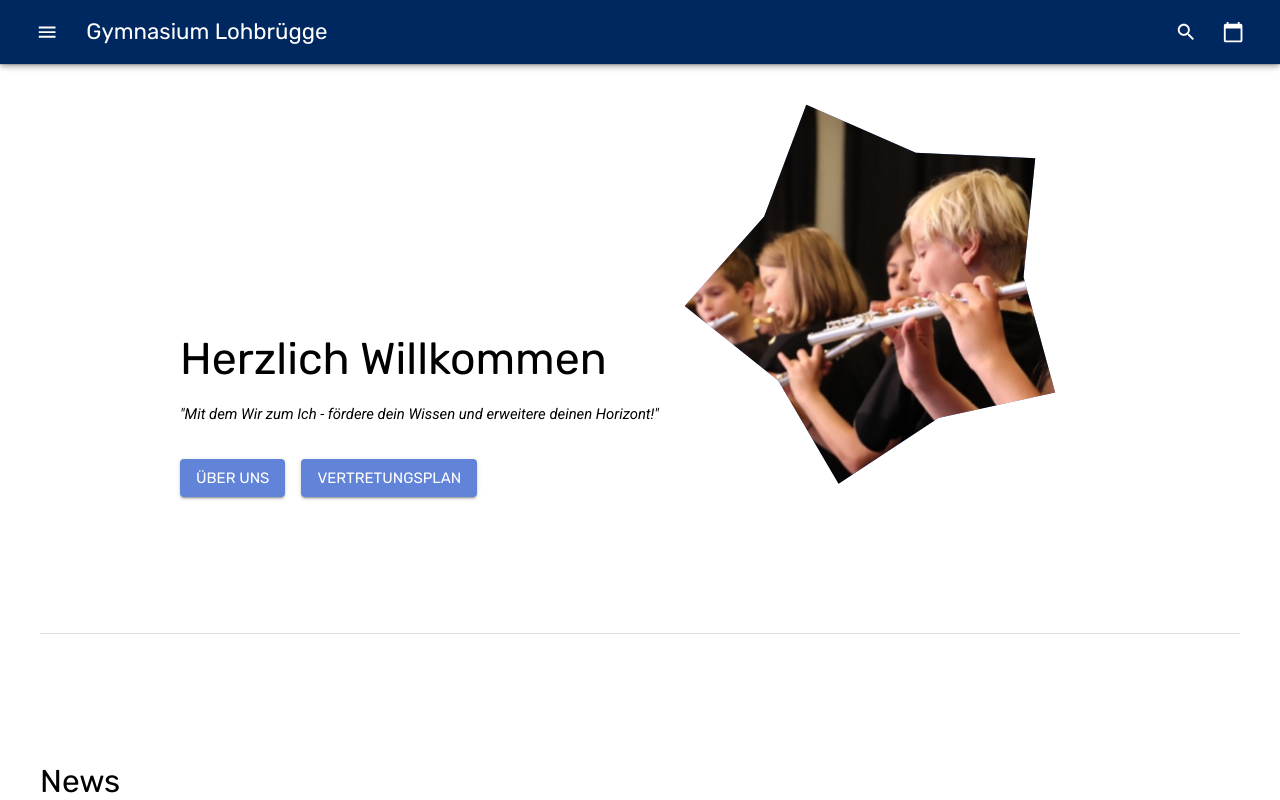
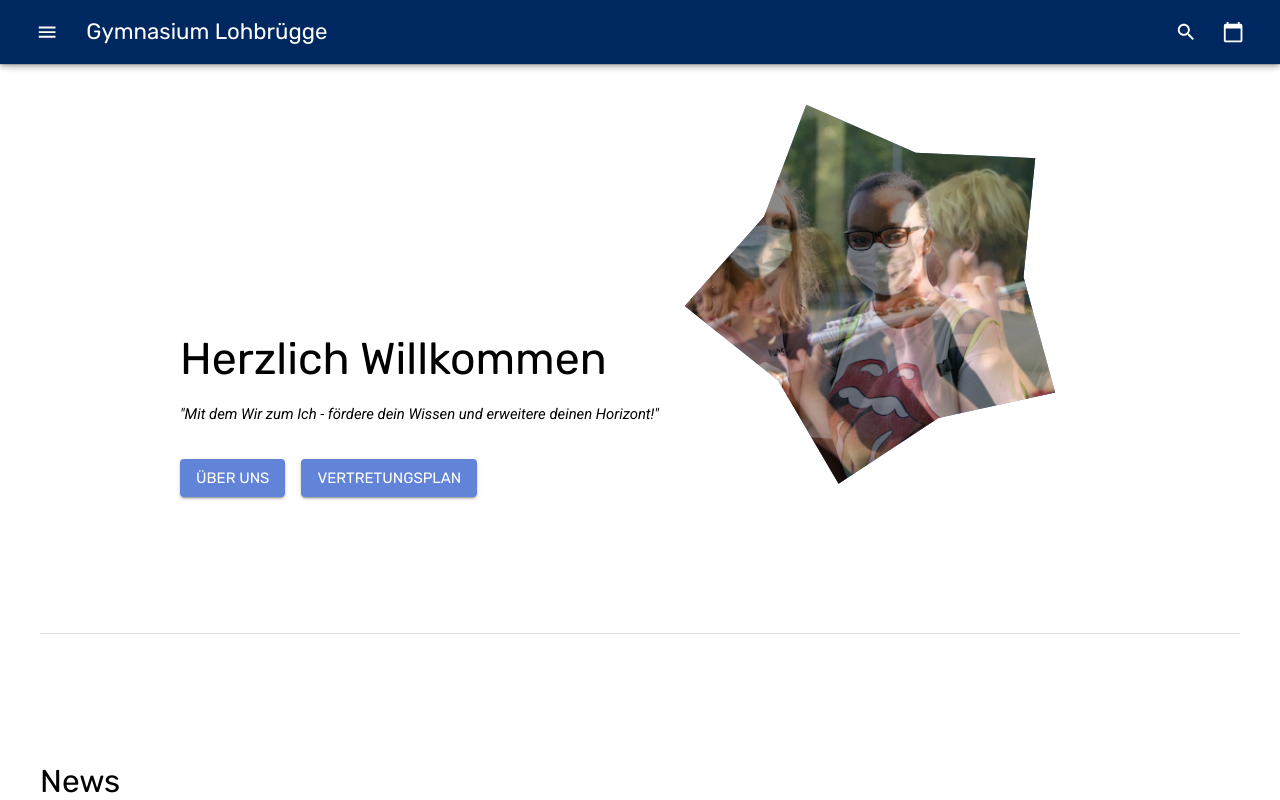
Before and after one commit to nicholas-roether/gyloh-preview, a React (Create React App) app: page / in a window 1280 px wide. Shown: the top 800 px of the page. Built offline with nearby package versions, Linux system fonts and the light colour scheme.

Commit message:
Fix Star transitions

```diff
--- a/src/home/Star.tsx
+++ b/src/home/Star.tsx
@@ -1,8 +1,10 @@
 import React from "react";
-import { Transition } from "react-transition-group";
+import { CSSTransition } from "react-transition-group";
 import theme from "../theme";
 import { images } from "../structure/star_images.json";
 import { createStyles, withStyles, WithStyles } from "@material-ui/core";
+
+const SLIDE_DURATION = 300;
 
 const styles = createStyles({
 	starWrapper: {
@@ -37,6 +39,19 @@ const styles = createStyles({
 		justifyContent: "center",
 		width: "100%",
 		height: "100%"
+	},
+	image: {
+		height: "100%",
+		// TODO make dependant on theme
+		transition: `opacity ease-out ${SLIDE_DURATION}ms`
+	},
+	"@keyframes fadeIn": {
+		from: { opacity: 0 },
+		to: { opacity: 1}
+	},
+	animation: {
+		opacity: 0,
+		animation:  `$fadeIn ${SLIDE_DURATION}ms`,
 	}
 });
 
@@ -45,8 +60,7 @@ interface StarState {
 }
 
 class Star extends React.Component<WithStyles<typeof styles>, StarState> {
-	private readonly SLIDE_INTERVAL = 5000;
-	private readonly SLIDE_DURATION = 300;
+	private static readonly SLIDE_INTERVAL = 5000;
 	state = {image: 0, initial: true}
 
 	componentDidUpdate() {
@@ -58,17 +72,11 @@ class Star extends React.Component<WithStyles<typeof styles>, StarState> {
 	}
 
 	private stageRefresh() {
-		setTimeout(() => this.setState(prev => ({image: (prev.image + 1) % images.length, initial: false})), this.SLIDE_INTERVAL);
+		setTimeout(() => this.setState(prev => ({image: (prev.image + 1) % images.length, initial: false})), Star.SLIDE_INTERVAL);
 	}
 
 	render() {
 		const { classes } = this.props;
-
-		// TODO make dependant on theme
-		const defaultStyles = {
-			transition: `opacity ease-out ${this.SLIDE_DURATION}ms`,
-			height: "100%"
-		}
 
 		const transitionStyles: {[key: string]: any} = {
 			entering:	{ opacity: 0 },
@@ -82,24 +90,17 @@ class Star extends React.Component<WithStyles<typeof styles>, StarState> {
 		return (
 			<div className={classes.starWrapper}>
 				<span className={classes.imageWrapper}>
-					<Transition in={!this.state.initial} timeout={0}>
-						{state => (
-							<img src={images[prevImage]} alt="Star Slide" style={{
-								...defaultStyles,
-								...transitionStyles[state]
-							}} />
-						)}
-					</Transition>
+					<img className={classes.image} src={images[prevImage]} alt="Star Slide" />
 				</span>
 				<span className={classes.imageWrapper}>
-					<Transition in={true} timeout={100} appear={!this.state.initial}>
-						{state => (
-							<img src={images[this.state.image]} alt="Star Slide" style={{
-								...defaultStyles,
-								...transitionStyles[state]
-							}} />
-						)}
-					</Transition>
+				<CSSTransition key={this.state.image} in={true} timeout={0} appear={!this.state.initial}>
+					{state => <img
+						className={classes.image}
+						style={transitionStyles[state]}
+						src={images[this.state.image]}
+						alt="Star Slide"
+					/>}
+				</CSSTransition>
 				</span>
 			</div>
 		);
```
